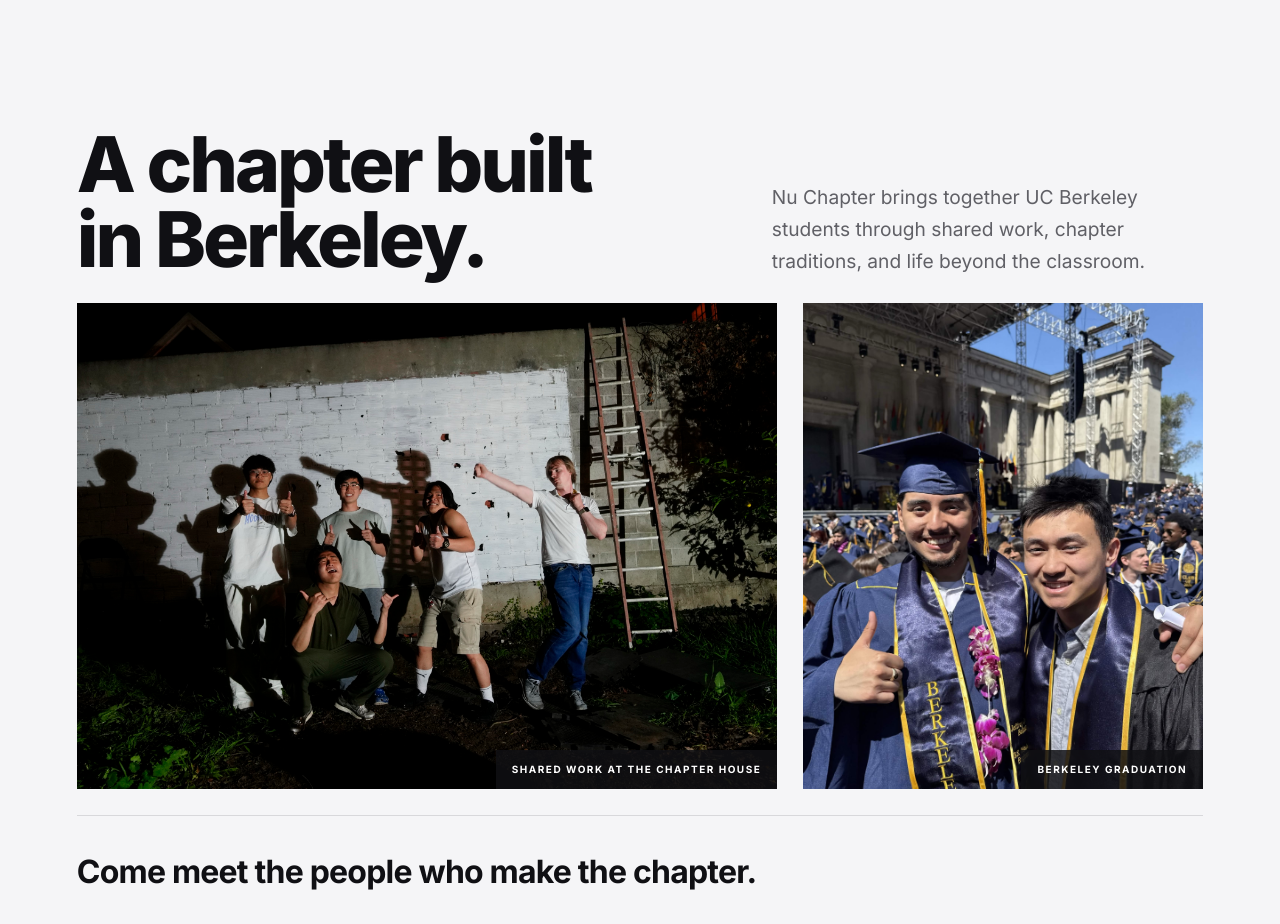
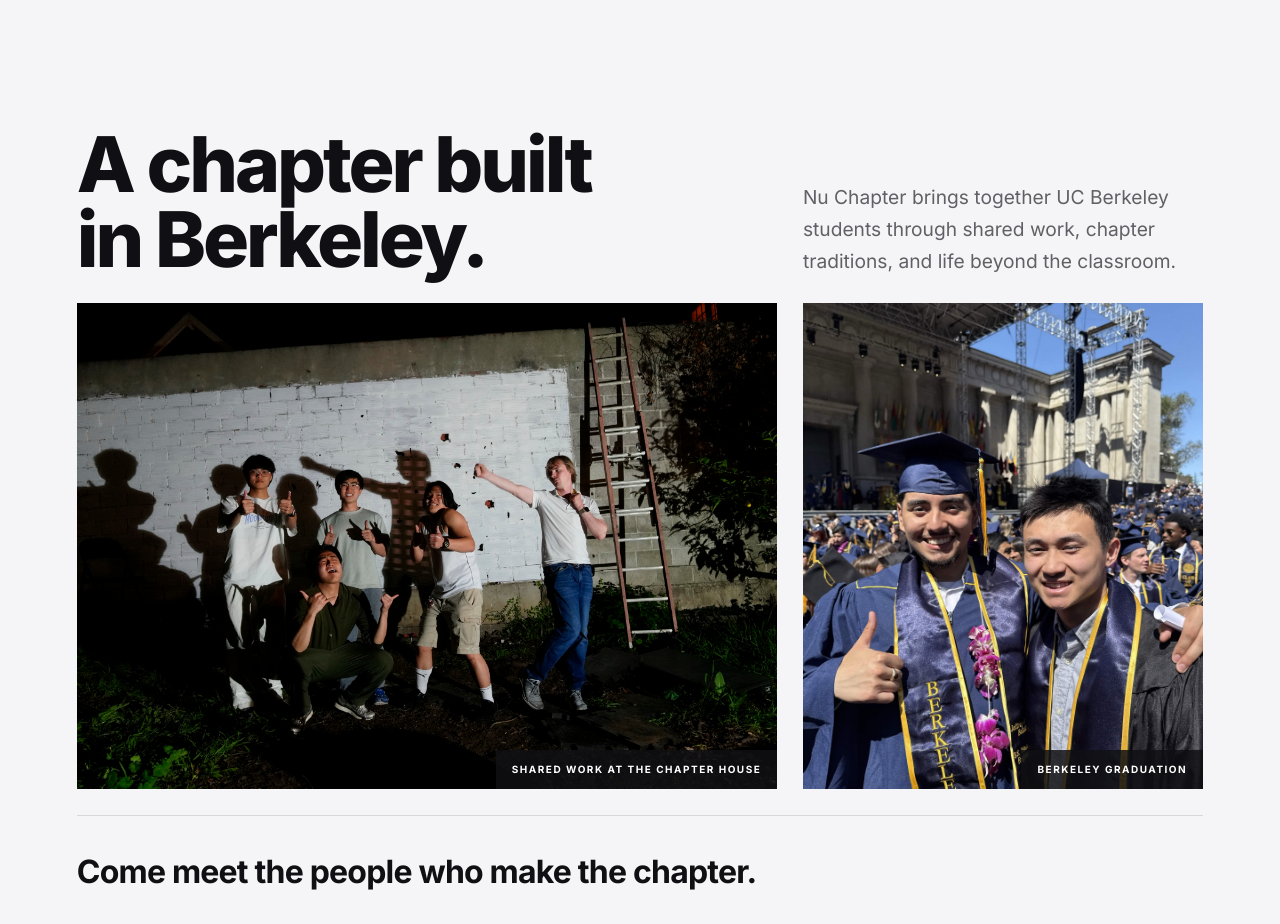
Before and after one commit to NathanDai5287/admin-cal-taxi, a Next.js app: page /public-site in a window 1280 px wide. Shown: the part 810-1734 px from the top of the page. Built offline with nearby package versions, Linux system fonts and the light colour scheme.

Commit message:
Align chapter introduction with the photo grid

```diff
--- a/app/(public)/public-site/public-site.css
+++ b/app/(public)/public-site/public-site.css
@@ -389,8 +389,8 @@
 .chapter-record-intro {
   display: grid;
   grid-column: 1 / -1;
-  grid-template-columns: minmax(0, 1.2fr) minmax(280px, 0.8fr);
-  gap: 48px;
+  grid-template-columns: subgrid;
+  column-gap: inherit;
   align-items: end;
 }
 
```
